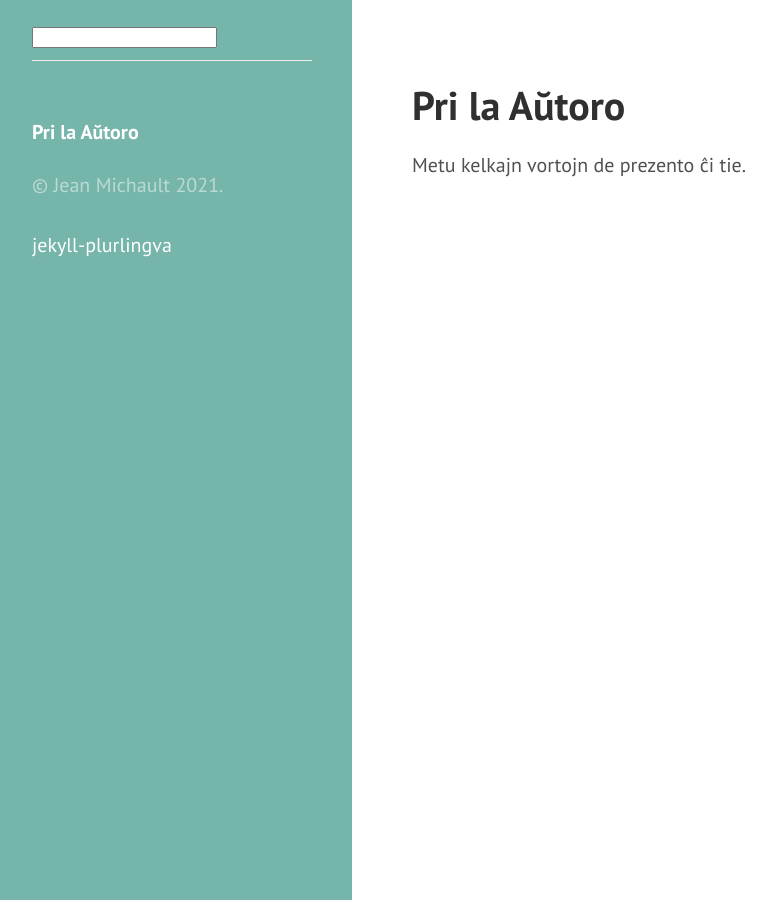
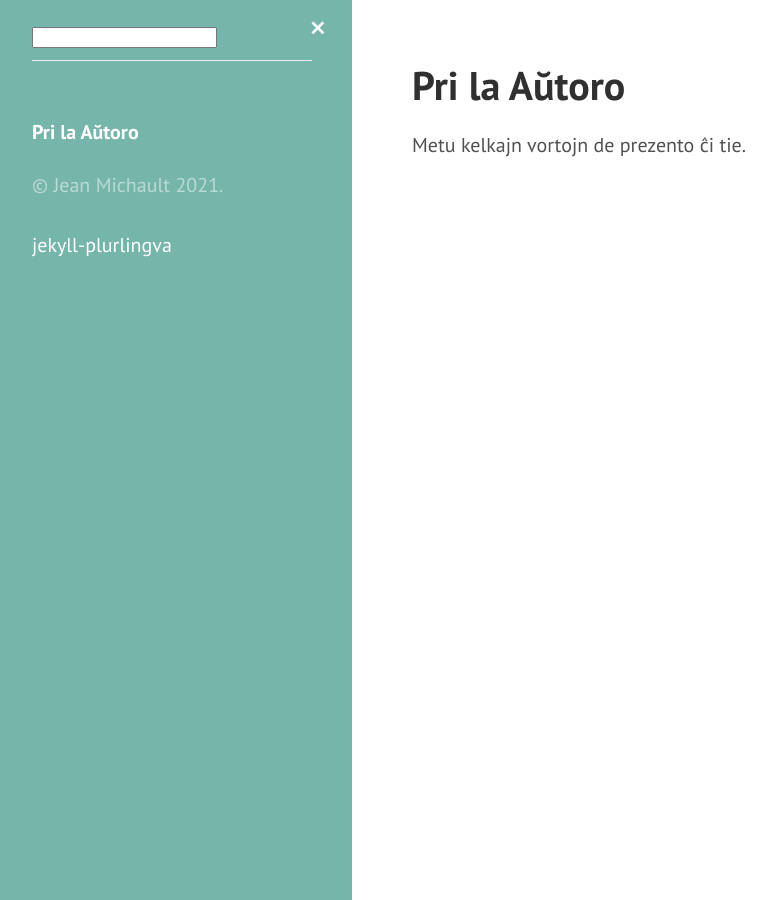
Before and after one commit to jmichault/jmichault.github.io, a Jekyll site: the page built from eo/pri.md, in a window 1280 px wide. Shown: the whole page, without its empty margins (8-784 px from the left). Built offline with Jekyll 4.4.1, drawn with Linux system fonts in a browser that asks for light colours.

Commit message:
aldonis la kapablon kaŝi la flanka kolumno

```diff
--- a/_includes/sidebar.html
+++ b/_includes/sidebar.html
@@ -1,6 +1,7 @@
-<div class="sidebar">
+<div id="sideNavigation" class="sidebar">
   {% assign posts=site.posts | where:"lang-ref", page.lang-ref | sort: 'lang' %}
 
+  <a href="javascript:void(0)" class="closebtn" onclick="closeNav()">&times;</a>
   <div class="container">
     <nav class="sidebar-nav">
     {% if posts.size == 0 %}
--- a/_layouts/default.html
+++ b/_layouts/default.html
@@ -2,12 +2,36 @@
 <html lang="{{ page.lang }}">
 
   {% include head.html %}
+  <script>
+  function openNav() {
+      document.getElementById("sideNavigation").style.width = "18rem";
+      document.getElementById("sideNavigation").style.paddingLeft = "1rem";
+      document.getElementById("sideNavigation").style.paddingRight = "1rem";
+      document.getElementById("main").style.marginLeft = "20rem";
+  }
+
+  function closeNav() {
+      document.getElementById("sideNavigation").style.width = "0";
+      document.getElementById("sideNavigation").style.paddingLeft = "0";
+      document.getElementById("sideNavigation").style.paddingRight = "0";
+      document.getElementById("main").style.marginLeft = "0";
+  }
+  </script>
 
   <body class="theme-base-0c">
 
     {% include sidebar.html %}
+    <nav class="topnav">
+      <a href="#" onclick="openNav()">
+        <svg width="30" height="30" id="icoOpen">
+            <path d="M0,5 30,5" stroke="#000" stroke-width="5"/>
+            <path d="M0,14 30,14" stroke="#000" stroke-width="5"/>
+            <path d="M0,23 30,23" stroke="#000" stroke-width="5"/>
+        </svg>
+      </a>
+    </nav>
 
-    <div class="content container">
+    <div id="main" class="content container">
       {{ content }}
       {% include footer.html %}
     </div>
--- a/public/css/hyde.css
+++ b/public/css/hyde.css
@@ -77,6 +77,13 @@
     text-align: left;
   }
 }
+.sidebar .closebtn {
+    position: absolute;
+    top: 0;
+    right: 25px;
+    font-size: 36px;
+    margin-left: 50px;
+}
 
 /* Sidebar links */
 .sidebar a {
@@ -130,8 +137,82 @@
  */
 
 .content {
-  padding-top:    4rem;
-  padding-bottom: 4rem;
+  padding-top:    3rem;
+  padding-bottom: 2rem;
+}
+
+/* Style the links inside the navigation bar */
+.topnav a {
+    float: left;
+    display: block;
+    color: #f2f2f2;
+    text-align: center;
+    padding: 14px 16px;
+    text-decoration: none;
+    font-size: 17px;
+}
+
+/* Change the color of links on hover */
+.topnav a:hover {
+    background-color: #ddd;
+    color: black;
+}
+
+/* Add a color to the active/current link */
+.topnav a.active {
+    background-color: #4CAF50;
+    color: white;
+}
+
+/* On smaller screens, where height is less than 450px, change the style of the sidenav (less padding and a smaller font size) */
+@media screen and (max-height: 450px) {
+    .sidenav {padding-top: 15px;}
+    .sidenav a {font-size: 18px;}
+}
+
+a svg{
+  transition:all .5s ease;
+
+  &:hover{
+    #transform:rotate(180deg);
+  }
+}
+
+#ico{
+  display: none;
+}
+
+.menu{
+  background: #000;
+  display: none;
+  padding: 5px;
+  width: 320px;
+  @include border-radius(5px);
+
+  #transition: all 0.5s ease;
+
+  a{
+    display: block;
+    color: #fff;
+    text-align: center;
+    padding: 10px 2px;
+    margin: 3px 0;
+    text-decoration: none;
+    background: #444;
+
+    &:nth-child(1){
+      margin-top: 0;
+      @include border-radius(3px 3px 0 0 );
+    }
+    &:nth-child(5){
+      margin-bottom: 0;
+      @include border-radius(0 0 3px 3px);
+    }
+
+    &:hover{
+      background: #555;
+    }
+  }
 }
 
 @media (min-width: 48em) {
```
